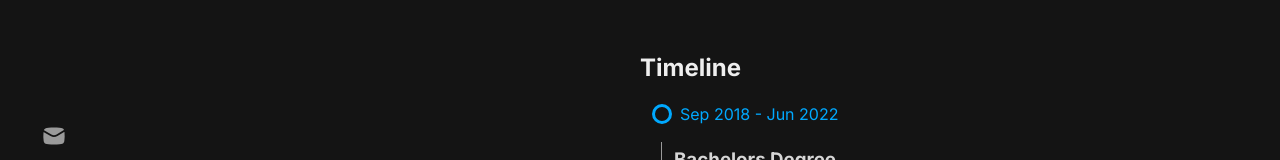
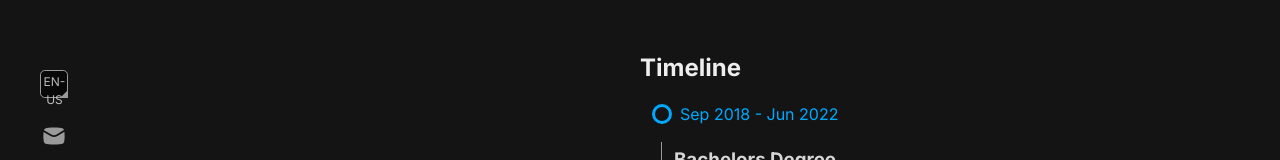
Before and after one commit to kpimarianenko/homepage, a React (Vite) app: page / in a window 1280 px wide. Shown: the part 414-574 px from the top of the page. Built offline with nearby package versions, Linux system fonts and the light colour scheme; a web font is replaced by a local one.

Commit message:
ukrainian translation implemented, language switch implemented

```diff
--- a/src/assets/translations/uk.json
+++ b/src/assets/translations/uk.json
@@ -1,3 +1,44 @@
 {
-  "name": "Роман Мар'яненко"
+  "name": "Роман Мар'яненко",
+  "short-description": "Привіт! Я Роман Мар'яненко. Я створюю доступні та адаптивні рішення для web та мобільних пристроїв.",
+  "socials": {
+    "mail": "Пошта",
+    "cv": "Резюме"
+  },
+  "about": {
+    "p1": "Я розробник палкий до освоєння нових навичок та технологій. Відзначаю свою пунктуальність і надійність, а також готовність приймати виклики у роботі з командою або розв'язувати задачі самостійно. Мені подобається створювати рішення, які роблять проєкт кращим. Я завжди прагну рости професійно і як особистість.",
+    "p2-1": "Поза роботою, я великий фанат ігор — не важливо, чи я маю придумати стратегію для блискучої перемоги в настільній грі, чи поринути в якийсь віртуальний світ на своєму комп'ютері, або ж надовго загубитись в ",
+    "p2-2": "великому футуристичному місті, повному неонових вогнів та великих мрій",
+    "p2-3": ". Ці хобі підживлюють мою креативність і надихають мене.",
+    "p3": "Зараз же я шукаю свою наступну професійну пригоду та не можу дочекатись, щоб внести свій вклад в інноваційну команду. Збудуймо щось круте разом!"
+  },
+  "timeline": {
+    "title": "Таймлайн",
+    "degree": "Бакалавр",
+    "kpi": "Київський Політехнічний Інститут",
+    "kpi-description": "Отримав міцний академічний фундамент на Факультеті Прикладної Математики з поглибленим вивченням розв'язування задач, проєктування алгоритмів та web-розробки.",
+    "ideathon-description": "Здобув перемогу на Smart City Ideathon, проявивши іноваційність у вирішенні задач та навички роботи в команді.",
+    "binary-studio-academy-description": "Отримав обширні знання в Front-End та Back-End розробці.",
+    "binary-studio-description": "Отримав перший комерційний досвід розробки мобільних застосунків, під час якого займався створенням та оптимізацією складного функціоналу та створенням застосунку для менеджменту будівництв з нуля.",
+    "computools-description": "Підтримував та покращував функціонал мобільного beauty-застосунку та застосунку в стилі TikTok. Також брав участь у створенні музичного web-застосунку з нуля."
+  },
+  "tech-stack": {
+    "title": "Технічний стек",
+    "core-skills": "Основні навички",
+    "secondary-skills": "Технології, з якими я знайомий"
+  },
+  "month": {
+    "jan": "Січ",
+    "feb": "Лют",
+    "mar": "Бер",
+    "apr": "Кві",
+    "may": "Тра",
+    "jun": "Чер",
+    "jul": "Лип",
+    "aug": "Сер",
+    "sep": "Вер",
+    "oct": "Жов",
+    "nov": "Лис",
+    "dec": "Гру"
+  }
 }
--- /dev/null
+++ b/src/pages/home/components/language-dropdown-item/index.tsx
@@ -0,0 +1,22 @@
+import { cn } from '@/helpers/styles';
+import styles from './styles.module.scss';
+
+interface LanguageDropdownItemProps {
+  lang: string;
+  selected: boolean;
+  onClick: (lang: string) => void;
+}
+
+export const LanguageDropdownItem: React.FC<LanguageDropdownItemProps> = ({
+  lang,
+  selected,
+  onClick,
+}) => {
+  const handleClick = () => onClick(lang);
+
+  return (
+    <p className={cn(styles.item, selected && styles.selected)} onClick={handleClick}>
+      {lang}
+    </p>
+  );
+};
--- /dev/null
+++ b/src/pages/home/components/language-dropdown-item/styles.module.scss
@@ -0,0 +1,23 @@
+@use '@/styles/colors.module';
+
+.item {
+  cursor: pointer;
+  line-height: 1.75rem;
+  font-size: 0.75rem;
+  padding: 0 1rem;
+  border-bottom: 1px solid colors.$primary-300;
+  text-transform: uppercase;
+  transition: color 0.2s;
+
+  &.selected {
+    background-color: colors.$primary-700;
+  }
+
+  &:last-child {
+    border-bottom: none;
+  }
+
+  &:hover {
+    color: colors.$primary-50;
+  }
+}
--- /dev/null
+++ b/src/pages/home/components/language-dropdown/index.tsx
@@ -0,0 +1,29 @@
+import { LanguageDropdownItem } from '../language-dropdown-item';
+import styles from './styles.module.scss';
+
+interface LanguageDropdownProps {
+  languages: string[];
+  selectedLanguage: string;
+  onLanguageChange?: (lang: string) => void;
+}
+
+export const LanguageDropdown: React.FC<LanguageDropdownProps> = ({
+  languages,
+  selectedLanguage,
+  onLanguageChange = () => {},
+}) => {
+  const renderDropdownItem = (lang: string) => (
+    <LanguageDropdownItem
+      lang={lang}
+      selected={lang === selectedLanguage}
+      onClick={onLanguageChange}
+    />
+  );
+
+  return (
+    <div className={styles.container}>
+      <button className={styles.button}>{selectedLanguage}</button>
+      <div className={styles.dropdown}>{...languages.map(renderDropdownItem)}</div>
+    </div>
+  );
+};
--- /dev/null
+++ b/src/pages/home/components/language-dropdown/styles.module.scss
@@ -0,0 +1,60 @@
+@use '@/styles/colors.module';
+
+$arrow-size: 0.5rem;
+$button-size: 1.75rem;
+
+.container {
+  position: relative;
+  max-width: $button-size;
+  max-height: $button-size;
+
+  .button {
+    position: relative;
+    width: 100%;
+    height: $button-size;
+    padding: 0.125rem 0 0 1px;
+    background-color: colors.$primary-900;
+    border: 1px solid colors.$primary-300;
+    border-radius: 0.3rem;
+    text-transform: uppercase;
+    font-size: 0.75rem;
+    transition: all 0.2s;
+
+    &::after {
+      content: '';
+      position: absolute;
+      bottom: -1px;
+      right: -1px;
+      border: 0.3rem solid colors.$primary-300;
+      border-left-color: transparent;
+      border-top-color: transparent;
+      transition: all 0.2s;
+    }
+
+    &:hover {
+      color: colors.$primary-50;
+      border-color: colors.$primary-50;
+
+      &::after {
+        border-right-color: colors.$primary-50;
+        border-bottom-color: colors.$primary-50;
+      }
+    }
+  }
+
+  .dropdown {
+    visibility: hidden;
+    position: absolute;
+    top: 0;
+    left: $button-size;
+    background-color: colors.$primary-900;
+    border: 1px solid colors.$primary-300;
+    border-radius: 0.3rem;
+  }
+
+  &:hover {
+    .dropdown {
+      visibility: visible;
+    }
+  }
+}
--- a/src/pages/home/index.tsx
+++ b/src/pages/home/index.tsx
@@ -8,6 +8,7 @@ import { LinkedInIcon } from '@/assets/icons/linkedin';
 import EasterEggImage from '@/assets/images/easter-egg.png';
 import { cn } from '@/helpers/styles';
 import { i18n } from '@/services/i18n';
+import { LanguageDropdown } from './components/language-dropdown';
 import { SocialsLink } from './components/socials-link';
 import { Tag } from './components/tag';
 import { TimelineItem, TimelineItemProps } from './components/timeline-item';
@@ -22,7 +23,7 @@ export const HomePage: React.FC = () => {
     setIsEasterEggEnabled(true);
 
     if (audioRef.current) {
-      audioRef.current.volume = 0.1;
+      audioRef.current.volume = 0.03;
       audioRef.current.play();
     }
   }, []);
@@ -117,6 +118,11 @@ export const HomePage: React.FC = () => {
         <h3 className={styles.position}>{i18n.t('position')}</h3>
         <p className={styles['short-description']}>{i18n.t('short-description')}</p>
         <div className={styles.links}>
+          <LanguageDropdown
+            languages={i18n.languages}
+            selectedLanguage={i18n.currentLanguage}
+            onLanguageChange={i18n.changeLanguage}
+          />
           <SocialsLink
             title={i18n.t('socials.mail')}
             url='mailto:kpimarianenko@gmail.com'
--- a/src/services/i18n.ts
+++ b/src/services/i18n.ts
@@ -23,12 +23,14 @@ type TOptions = {
 
 abstract class I18N {
   public abstract get currentLanguage(): LanguageCode;
+  public abstract readonly languages: LanguageCode[];
   public abstract t(key: string): string;
   public abstract changeLanguage(code: LanguageCode): void;
 }
 
 class I18Next extends I18N {
   private static languageLocalStorageCode = 'lng';
+  public readonly languages = Object.keys(translations) as LanguageCode[];
 
   public get currentLanguage() {
     return i18next.language as LanguageCode;
@@ -38,7 +40,7 @@ class I18Next extends I18N {
     super();
 
     const resources = Object.entries(translations).reduce<I18NextResources>((acc, [key, value]) => {
-      acc[key as LanguageCode] = { translation: value };
+      acc[key as LanguageCode] = { translation: value as Translation };
       return acc;
     }, {});
 
@@ -62,6 +64,8 @@ class I18Next extends I18N {
       if (!err) {
         localStorage.setItem(I18Next.languageLocalStorageCode, code);
       }
+
+      window.location.reload();
     });
   };
 }
--- a/src/styles/reset.scss
+++ b/src/styles/reset.scss
@@ -30,6 +30,14 @@ select {
   font: inherit;
 }
 
+button {
+  padding: 0;
+  background: none;
+  border: none;
+  color: inherit;
+  cursor: pointer;
+}
+
 p,
 h1,
 h2,
```
Also changed, not shown: eslint.config.js (+7 -0 lines).
